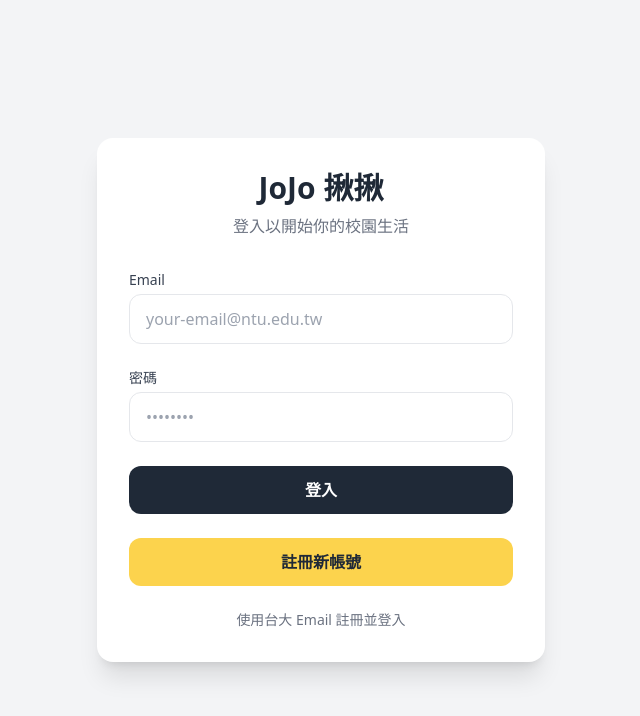
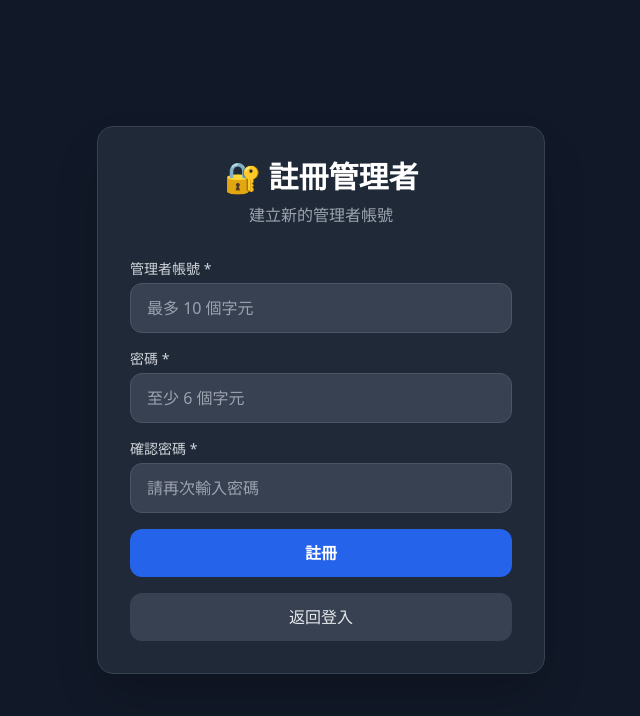
Before and after one commit to edwincmchiu/jojo-frontend, a React (Vite) app: page /admin/register in a window 1280 px wide. Before the commit this address led to /login. Shown: the top 716 px of the page, without its empty margins (319-959 px from the left). Built offline with nearby package versions, Linux system fonts and the light colour scheme.

Commit message:
add admin login and register functions

```diff
--- a/src/App.jsx
+++ b/src/App.jsx
@@ -6,6 +6,8 @@
 import UserProfile from './features/profile/UserProfile';
 import LoginPage from './features/auth/LoginPage';
 import RegisterPage from './features/auth/RegisterPage';
+import AdminLoginPage from './features/admin/AdminLoginPage';
+import AdminRegisterPage from './features/admin/AdminRegisterPage';
 import AdminApp from './features/admin/AdminApp';
 
 function App() {
@@ -54,6 +56,12 @@
         <Route path="/register" element={
           user ? <Navigate to="/" /> : <RegisterPage />
         } />
+        <Route path="/admin/login" element={
+          user ? <Navigate to="/" /> : <AdminLoginPage onLogin={handleLogin} />
+        } />
+        <Route path="/admin/register" element={
+          user ? <Navigate to="/" /> : <AdminRegisterPage />
+        } />
         <Route path="/*" element={
           user ? <MainApp user={user} onLogout={handleLogout} currentTab={currentTab} setCurrentTab={setCurrentTab} /> : <Navigate to="/login" />
         } />
@@ -69,7 +77,7 @@
 
   // 如果是管理者，顯示管理者後台
   if (user.role === 'admin') {
-    return <AdminApp onLogout={() => setUser(null)} />;
+    return <AdminApp onLogout={onLogout} />;
   }
 
 
--- a/src/features/admin/AdminApp.jsx
+++ b/src/features/admin/AdminApp.jsx
@@ -7,15 +7,11 @@
 import UserManager from './UserManager';
 import EventManager from './EventManager';
 
-export default function AdminApp({ onLogout: parentLogout }) {
+export default function AdminApp({ onLogout }) {
   const handleLogout = () => {
-    // 清除 localStorage
-    localStorage.removeItem('adminId');
-    localStorage.removeItem('adminName');
-
-    // 呼叫父層的 logout 函式
-    if (parentLogout) {
-      parentLogout();
+    localStorage.removeItem('user');
+    if (onLogout) {
+      onLogout();
     }
   };
 
--- /dev/null
+++ b/src/features/admin/AdminLoginPage.jsx
@@ -0,0 +1,104 @@
+import { useState } from 'react';
+import { useNavigate } from 'react-router-dom';
+
+export default function AdminLoginPage({ onLogin }) {
+  const navigate = useNavigate();
+  const [formData, setFormData] = useState({ name: '', password: '' });
+  const [loading, setLoading] = useState(false);
+  const [error, setError] = useState('');
+
+  const handleSubmit = async (e) => {
+    e.preventDefault();
+    setLoading(true);
+    setError('');
+
+    try {
+      const response = await fetch('/api/admin/login', {
+        method: 'POST',
+        headers: { 'Content-Type': 'application/json' },
+        body: JSON.stringify(formData)
+      });
+
+      if (!response.ok) {
+        const data = await response.json().catch(() => ({}));
+        throw new Error(data.error || `登入失敗 (${response.status})`);
+      }
+
+      const data = await response.json();
+      localStorage.setItem('user', JSON.stringify(data.admin));
+      onLogin(data.admin);
+    } catch (err) {
+      setError(err.message || '登入時發生錯誤');
+    } finally {
+      setLoading(false);
+    }
+  };
+
+  return (
+    <div className="min-h-screen flex items-center justify-center bg-gray-900 py-12 px-4">
+      <div className="bg-gray-800 p-8 rounded-2xl shadow-2xl w-full max-w-md border border-gray-700">
+        <div className="text-center mb-8">
+          <h1 className="text-3xl font-bold text-white mb-2">🔒 管理者登入</h1>
+          <p className="text-gray-400">JoJo 揪揪後台管理系統</p>
+        </div>
+
+        <form onSubmit={handleSubmit} className="space-y-4">
+          {error && (
+            <div className="bg-red-900/50 border border-red-500 text-red-200 px-4 py-3 rounded-lg text-sm">
+              {error}
+            </div>
+          )}
+
+          <div>
+            <label className="block text-sm font-medium text-gray-300 mb-1">管理者帳號</label>
+            <input
+              type="text"
+              required
+              maxLength="10"
+              className="w-full px-4 py-3 rounded-xl border border-gray-600 bg-gray-700 text-white focus:ring-2 focus:ring-blue-500 outline-none"
+              placeholder="請輸入帳號"
+              value={formData.name}
+              onChange={(e) => setFormData({...formData, name: e.target.value})}
+            />
+          </div>
+
+          <div>
+            <label className="block text-sm font-medium text-gray-300 mb-1">密碼</label>
+            <input
+              type="password"
+              required
+              className="w-full px-4 py-3 rounded-xl border border-gray-600 bg-gray-700 text-white focus:ring-2 focus:ring-blue-500 outline-none"
+              placeholder="請輸入密碼"
+              value={formData.password}
+              onChange={(e) => setFormData({...formData, password: e.target.value})}
+            />
+          </div>
+
+          <button
+            type="submit"
+            disabled={loading}
+            className="w-full bg-blue-600 text-white py-3 rounded-xl font-bold hover:bg-blue-700 transition-all disabled:opacity-50 mt-6"
+          >
+            {loading ? '登入中...' : '登入'}
+          </button>
+
+          <button
+            type="button"
+            onClick={() => navigate('/admin/register')}
+            className="w-full bg-gray-700 text-gray-200 py-3 rounded-xl font-medium hover:bg-gray-600 transition-all"
+          >
+            註冊管理者帳號
+          </button>
+
+          <button
+            type="button"
+            onClick={() => navigate('/login')}
+            className="w-full bg-transparent text-gray-400 py-2 rounded-xl font-medium hover:text-gray-200 transition-all"
+          >
+            ← 返回一般登入
+          </button>
+        </form>
+      </div>
+    </div>
+  );
+}
--- /dev/null
+++ b/src/features/admin/AdminRegisterPage.jsx
@@ -0,0 +1,127 @@
+import { useState } from 'react';
+import { useNavigate } from 'react-router-dom';
+
+export default function AdminRegisterPage() {
+  const navigate = useNavigate();
+  const [formData, setFormData] = useState({
+    name: '',
+    password: '',
+    confirmPassword: ''
+  });
+  const [loading, setLoading] = useState(false);
+  const [error, setError] = useState('');
+
+  const handleSubmit = async (e) => {
+    e.preventDefault();
+    setLoading(true);
+    setError('');
+
+    if (formData.password !== formData.confirmPassword) {
+      setError('密碼與確認密碼不一致');
+      setLoading(false);
+      return;
+    }
+
+    if (formData.name.length > 10) {
+      setError('帳號長度不能超過 10 個字元');
+      setLoading(false);
+      return;
+    }
+
+    try {
+      const response = await fetch('/api/admin/register', {
+        method: 'POST',
+        headers: { 'Content-Type': 'application/json' },
+        body: JSON.stringify({
+          name: formData.name,
+          password: formData.password
+        })
+      });
+
+      if (!response.ok) {
+        const data = await response.json().catch(() => ({}));
+        throw new Error(data.error || `註冊失敗 (${response.status})`);
+      }
+
+      alert('註冊成功！請使用您的帳號和密碼登入');
+      navigate('/admin/login');
+    } catch (err) {
+      setError(err.message || '註冊時發生錯誤');
+    } finally {
+      setLoading(false);
+    }
+  };
+
+  return (
+    <div className="min-h-screen flex items-center justify-center bg-gray-900 py-12 px-4">
+      <div className="bg-gray-800 p-8 rounded-2xl shadow-2xl w-full max-w-md border border-gray-700">
+        <div className="text-center mb-8">
+          <h1 className="text-3xl font-bold text-white mb-2">🔐 註冊管理者</h1>
+          <p className="text-gray-400">建立新的管理者帳號</p>
+        </div>
+
+        <form onSubmit={handleSubmit} className="space-y-4">
+          {error && (
+            <div className="bg-red-900/50 border border-red-500 text-red-200 px-4 py-3 rounded-lg text-sm">
+              {error}
+            </div>
+          )}
+
+          <div>
+            <label className="block text-sm font-medium text-gray-300 mb-1">管理者帳號 *</label>
+            <input
+              type="text"
+              required
+              maxLength="10"
+              className="w-full px-4 py-3 rounded-xl border border-gray-600 bg-gray-700 text-white focus:ring-2 focus:ring-blue-500 outline-none"
+              placeholder="最多 10 個字元"
+              value={formData.name}
+              onChange={(e) => setFormData({...formData, name: e.target.value})}
+            />
+          </div>
+
+          <div>
+            <label className="block text-sm font-medium text-gray-300 mb-1">密碼 *</label>
+            <input
+              type="password"
+              required
+              minLength="6"
+              className="w-full px-4 py-3 rounded-xl border border-gray-600 bg-gray-700 text-white focus:ring-2 focus:ring-blue-500 outline-none"
+              placeholder="至少 6 個字元"
+              value={formData.password}
+              onChange={(e) => setFormData({...formData, password: e.target.value})}
+            />
+          </div>
+
+          <div>
+            <label className="block text-sm font-medium text-gray-300 mb-1">確認密碼 *</label>
+            <input
+              type="password"
+              required
+              className="w-full px-4 py-3 rounded-xl border border-gray-600 bg-gray-700 text-white focus:ring-2 focus:ring-blue-500 outline-none"
+              placeholder="請再次輸入密碼"
+              value={formData.confirmPassword}
+              onChange={(e) => setFormData({...formData, confirmPassword: e.target.value})}
+            />
+          </div>
+
+          <button
+            type="submit"
+            disabled={loading}
+            className="w-full bg-blue-600 text-white py-3 rounded-xl font-bold hover:bg-blue-700 transition-all disabled:opacity-50 mt-6"
+          >
+            {loading ? '註冊中...' : '註冊'}
+          </button>
+
+          <button
+            type="button"
+            onClick={() => navigate('/admin/login')}
+            className="w-full bg-gray-700 text-gray-200 py-3 rounded-xl font-medium hover:bg-gray-600 transition-all"
+          >
+            返回登入
+          </button>
+        </form>
+      </div>
+    </div>
+  );
+}
--- a/src/features/auth/LoginPage.jsx
+++ b/src/features/auth/LoginPage.jsx
@@ -90,6 +90,14 @@
           >
             註冊新帳號
           </button>
+
+          <button
+            type="button"
+            onClick={() => navigate('/admin/login')}
+            className="w-full bg-gray-800 text-gray-200 py-3 rounded-xl font-medium hover:bg-gray-700 transition-all"
+          >
+            🔒 管理者登入
+          </button>
         </form>
 
         <div className="mt-6 text-center text-sm text-gray-500">
--- a/src/features/create-event/CreateEventWizard.jsx
+++ b/src/features/create-event/CreateEventWizard.jsx
@@ -98,7 +98,7 @@
 
       <div className="flex-1 p-6 overflow-y-auto">
         {currentStep === 1 && <Step1BasicInfo formData={formData} setFormData={setFormData} />}
-        {currentStep === 2 && <Step2Audience formData={formData} setFormData={setFormData} />}
+        {currentStep === 2 && <Step2Audience formData={formData} setFormData={setFormData} userId={user.id} />}
         {currentStep === 3 && <Step3VenueBooking formData={formData} setFormData={setFormData} />}
       </div>
 
--- a/src/features/create-event/Step2_Audience.jsx
+++ b/src/features/create-event/Step2_Audience.jsx
@@ -1,19 +1,26 @@
 import { useState, useEffect } from 'react';
-import { fetchGroups } from '../../api/admin';
 
-export default function Step2Audience({ formData, setFormData }) {
+export default function Step2Audience({ formData, setFormData, userId }) {
   const [groups, setGroups] = useState([]);
   const [loading, setLoading] = useState(true);
 
   useEffect(() => {
-    fetchGroups().then(data => {
-      setGroups(data);
+    if (!userId) {
       setLoading(false);
-    }).catch(err => {
-      console.error('Failed to load groups:', err);
-      setLoading(false);
-    });
-  }, []);
+      return;
+    }
+
+    fetch(`/api/users/${userId}/groups`)
+      .then(res => res.json())
+      .then(data => {
+        setGroups(data);
+        setLoading(false);
+      })
+      .catch(err => {
+        console.error('Failed to load groups:', err);
+        setLoading(false);
+      });
+  }, [userId]);
 
   const adjustCapacity = (delta) => {
     setFormData(prev => ({
```
